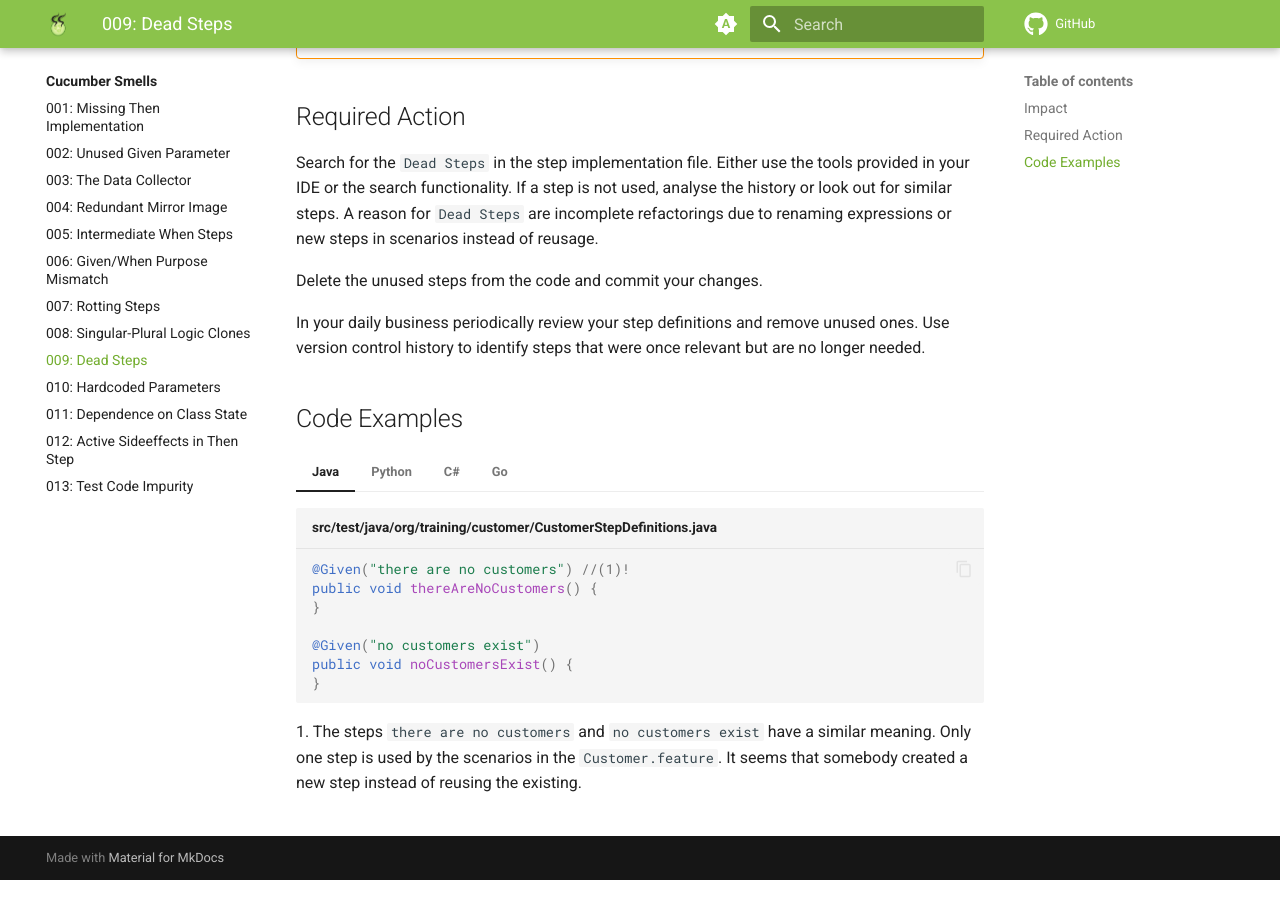
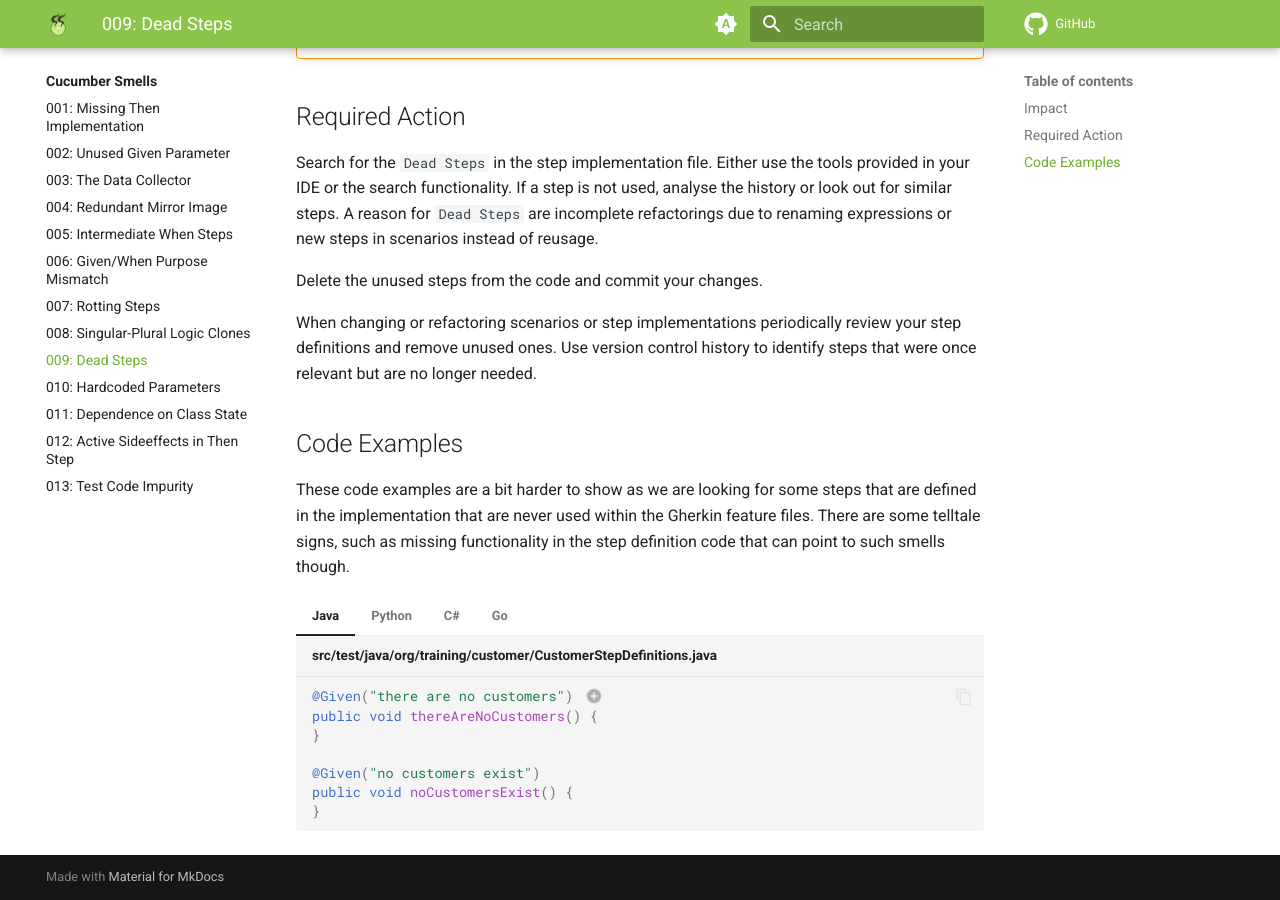
Before and after one commit to Cucumber-Diseases/cucumber-diseases.github.io, an MkDocs documentation site: the page built from docs/smells/009-dead-steps.md, in a window 1280 px wide and 900 px high, scrolled down 678 px. Built offline with MkDocs 1.6.1 and Material for MkDocs 9.7.7, drawn with Linux system fonts in a browser that asks for light colours; some of the changed lines change nothing that is shown.

Commit message:
more description to understand code examples for dead steps.

````diff
--- a/docs/smells/009-dead-steps.md
+++ b/docs/smells/009-dead-steps.md
@@ -19,12 +19,14 @@ Search for the `Dead Steps` in the step implementation file. Either use the tool
 
 Delete the unused steps from the code and commit your changes.
 
-In your daily business periodically review your step definitions and remove unused ones. Use version control history to identify steps that were once relevant but are no longer needed.
+When changing or refactoring scenarios or step implementations periodically review your step definitions and remove unused ones. Use version control history to identify steps that were once relevant but are no longer needed.
 
 ## Code Examples
+These code examples are a bit harder to show as we are looking for some steps that are defined in the implementation that are never used within the Gherkin feature files. There are some telltale signs, such as missing functionality in the step definition code that can point to such smells though.
+
 === "Java"
     ```java title="src/test/java/org/training/customer/CustomerStepDefinitions.java"
-    @Given("there are no customers") //(1)!
+    @Given("there are no customers") // (1)!
     public void thereAreNoCustomers() {
     }
 
@@ -32,27 +34,55 @@ In your daily business periodically review your step definitions and remove unus
     public void noCustomersExist() {
     }
     ```
-    1. The steps `there are no customers` and `no customers exist` have a similar meaning. Only one step is used by the scenarios in the `Customer.feature`. It seems that somebody created a new step instead of reusing the existing.
+
+    1. The steps `there are no customers` and `no customers exist` have a similar meaning. You can clearly see that none of them really has any functionality, which may also hint to the [Rotten Steps smell](/smells/007-rotting-steps). If none of these are used in any of the scenarios they are to be considered `dead steps`.
 
 === "Python"
     ```python title="features/steps/steps.py"
+    @given("there are no customers") # (1)!
+    def step_impl(comtext):
+        pass
+
+    @given("no customer exists")
+    def step_impl(comtext):
+        pass
 
     ```
 
+    1. The steps `there are no customers` and `no customers exist` have a similar meaning. You can clearly see that none of them really has any functionality, which may also hint to the [Rotten Steps smell](/smells/007-rotting-steps). If none of these are used in any of the scenarios they are to be considered `dead steps`.
+
 === "C#"
     ```csharp title="CucumberDiseases.Specs/StepDefinitions/CustomerStepDefinitions.cs"
-    [Given("there are no customers")]
+    [Given("there are no customers")] // (1)!
     public void GivenThereAreNoCustomers()
     {
     }
 
-    [Given("are no customers")]//(1)!
+    [Given("are no customers")]
     public void GivenNoCustomersExists()
     {
     }
     ```
-    1. The steps `there are no customers` and `are no customers` have a similar meaning. Only one step is used by the scenarios in the `Customer.feature`. It seems that somebody created a new step instead of reusing the existing.
+
+    1. The steps `there are no customers` and `no customers exist` have a similar meaning. You can clearly see that none of them really has any functionality, which may also hint to the [Rotten Steps smell](/smells/007-rotting-steps). If none of these are used in any of the scenarios they are to be considered `dead steps`.
+
 === "Go"
     ```go title="customer_test.go"
+    func InitializeScenario(sc *godog.ScenarioContext) {
+        // ...
+        sc.Given(`there are no customers`, t.thereAreNoCustomers)       // (1)!
+	    sc.Given(`no customers exist`, t.noCustomersExist)
+        // ...
+    }
 
+
+    func (t *CustomerTestSteps) thereAreNoCustomers(ctx context.Context) error {
+        return nil
+    }
+
+    func (t *CustomerTestSteps) noCustomersExist(ctx context.Context) error {
+        return nil
+    }
     ```
+
+    1. The steps `there are no customers` and `no customers exist` have a similar meaning. You can clearly see that none of them really has any functionality, which may also hint to the [Rotten Steps smell](/smells/007-rotting-steps). If none of these are used in any of the scenarios they are to be considered `dead steps`.
````
